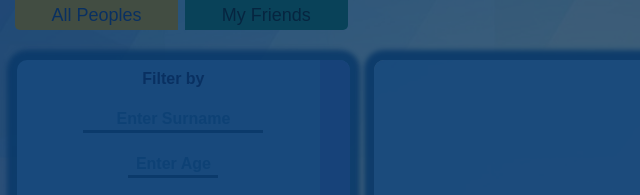
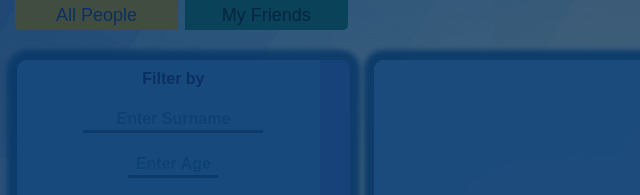
Before and after one commit to OlexiyDobroskok/FriendsApp, a plain HTML site: page index.html in a window 1280 px wide. Shown: the top 195 px of the page, 0-640 px from the left. Drawn offline with Linux system fonts and the light colour scheme; no server answers.

Commit message:
I am not literate

```diff
--- a/index.html
+++ b/index.html
@@ -162,7 +162,7 @@
     <div class="container">
       <div class="btns__area">
         <button class="friend__btn all__persons__btn select__btn">
-          All Peoples
+          All People
         </button>
         <button class="friend__btn my__friends__btn">My Friends</button>
       </div>
```
